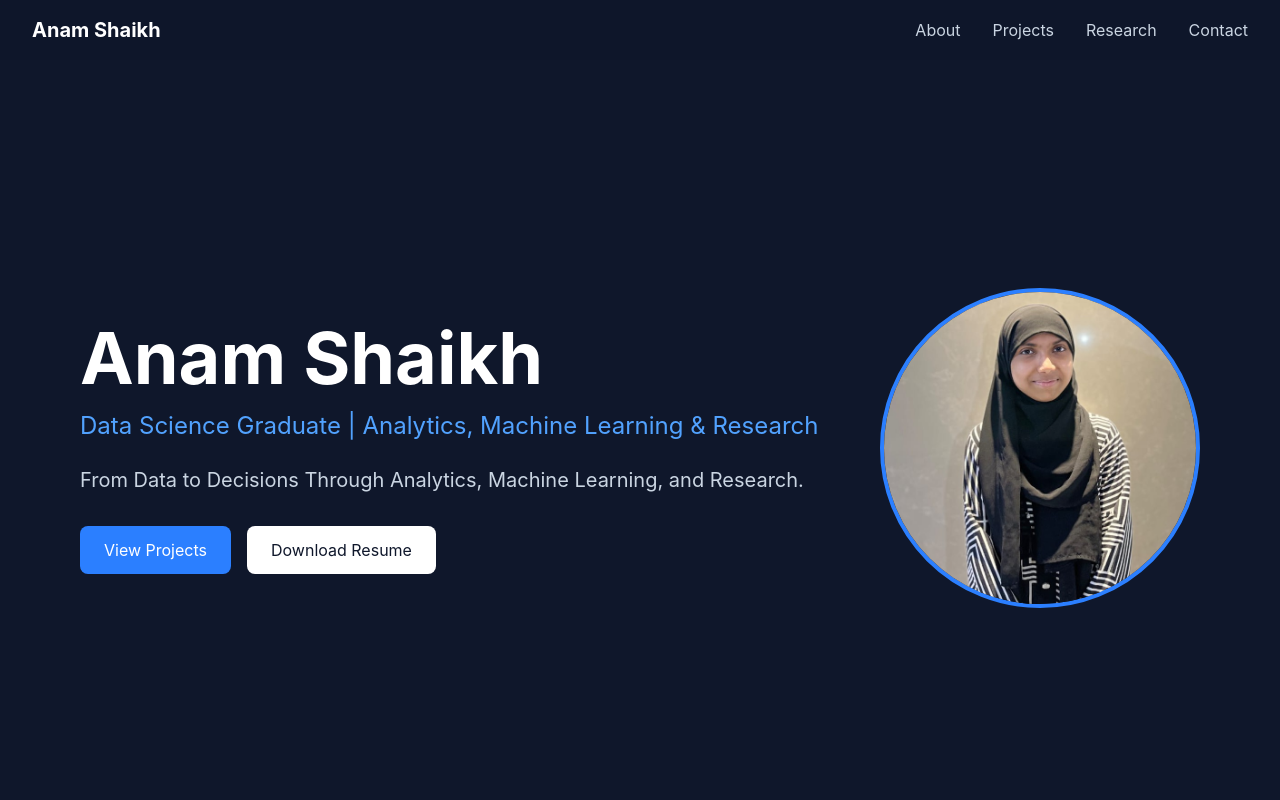
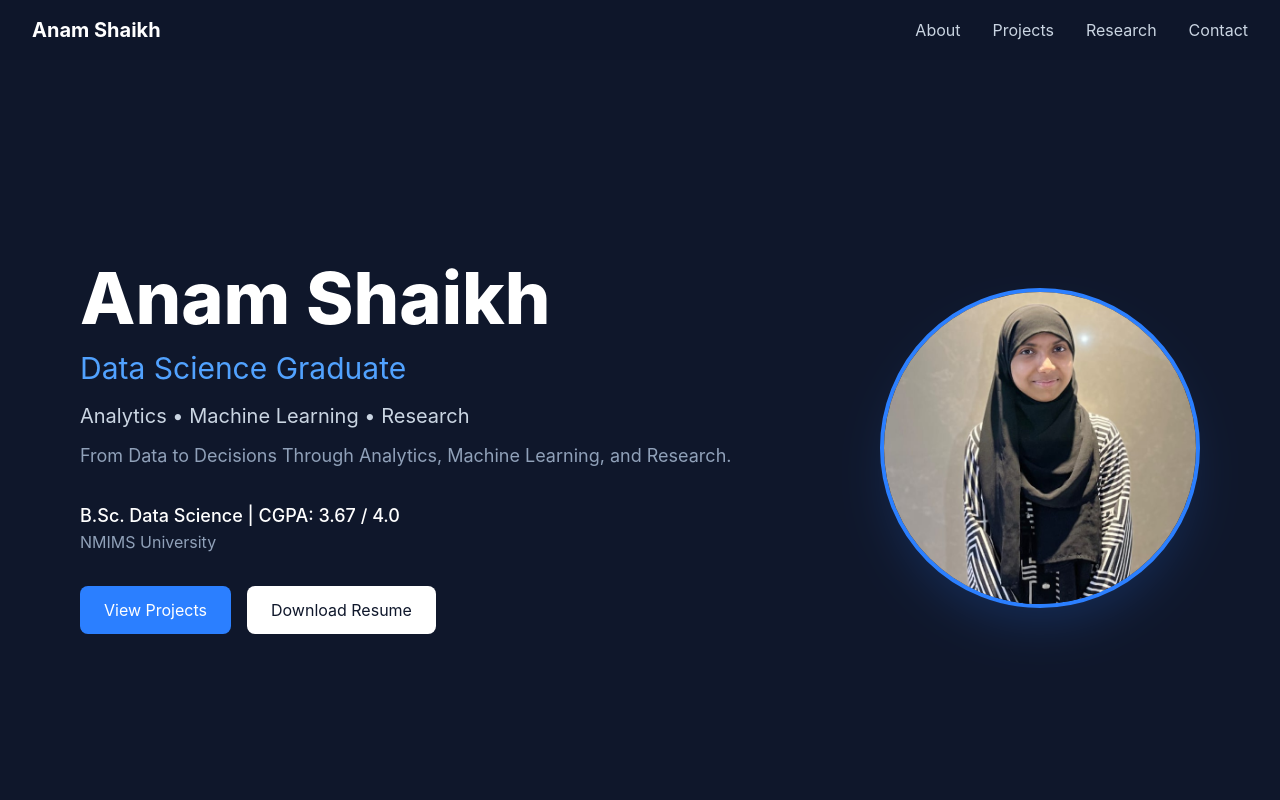
Before and after one commit to anamsk147/portfolio-website, a React (Vite) app: page / in a window 1280 px wide. Shown: the top 800 px of the page. Built offline with nearby package versions, Linux system fonts and the light colour scheme.

Commit message:
Improved hero section

```diff
--- a/src/App.jsx
+++ b/src/App.jsx
@@ -13,7 +13,7 @@ import Footer from "./components/Footer";
 
 function App() {
   return (
-    <>
+    <div className="bg-gradient-to-b from-slate-900 via-slate-950 to-black">
       <Navbar />
       <Hero />
       <Highlights />
@@ -26,7 +26,7 @@ function App() {
       <Certifications />
       <Contact />
       <Footer />
-    </>
+    </div>
   );
 }
 
--- a/src/components/About.jsx
+++ b/src/components/About.jsx
@@ -5,7 +5,7 @@ function About() {
       className="bg-slate-900 text-white py-24"
     >
       <div className="max-w-5xl mx-auto px-8">
-        <h2 className="text-4xl font-bold mb-10">
+        <h2 className="text-4xl md:text-5xl font-bold mb-10">
           About Me
         </h2>
 
--- a/src/components/Contact.jsx
+++ b/src/components/Contact.jsx
@@ -5,7 +5,7 @@ function Contact() {
       className="bg-slate-950 text-white py-24"
     >
       <div className="max-w-4xl mx-auto px-8 text-center">
-        <h2 className="text-4xl font-bold mb-8">
+        <h2 className="text-4xl md:text-5xl font-bold mb-10">
           Contact
         </h2>
 
--- a/src/components/Experience.jsx
+++ b/src/components/Experience.jsx
@@ -4,7 +4,7 @@ function Experience() {
   return (
     <section className="bg-slate-900 text-white py-24">
       <div className="max-w-5xl mx-auto px-8">
-        <h2 className="text-4xl font-bold text-center mb-14">
+        <h2 className="text-4xl md:text-5xl font-bold mb-10">
           Experience
         </h2>
 
--- a/src/components/Hero.jsx
+++ b/src/components/Hero.jsx
@@ -1,20 +1,34 @@
 function Hero() {
   return (
-    <section className="min-h-screen bg-slate-900 text-white flex items-center justify-between px-20 pt-24">
+    <section className="min-h-screen bg-slate-900 text-white flex flex-col-reverse lg:flex-row items-center justify-between px-8 lg:px-20 pt-24 gap-12">
 
       <div className="max-w-3xl">
-        <h1 className="text-7xl font-bold mb-4">
+        <h1 className="text-5xl lg:text-7xl font-extrabold mb-4">
           Anam Shaikh
         </h1>
 
-        <h2 className="text-2xl text-blue-400 mb-6">
-          Data Science Graduate | Analytics, Machine Learning & Research
+        <h2 className="text-3xl text-blue-400 mb-4">
+          Data Science Graduate
         </h2>
 
-        <p className="text-xl text-slate-300 mb-8">
+        <p className="text-xl text-slate-300 mb-3">
+          Analytics • Machine Learning • Research
+        </p>
+
+        <p className="text-lg text-slate-400 mb-8">
           From Data to Decisions Through Analytics,
           Machine Learning, and Research.
         </p>
+
+        <div className="mb-8">
+          <p className="text-lg font-medium">
+            B.Sc. Data Science | CGPA: 3.67 / 4.0
+          </p>
+
+          <p className="text-slate-400">
+            NMIMS University
+          </p>
+        </div>
 
         <div className="flex gap-4">
           <a
@@ -38,7 +52,7 @@ function Hero() {
         <img
           src="/profile.jpg"
           alt="Anam Shaikh"
-          className="w-80 h-80 rounded-full object-cover border-4 border-blue-500"
+          className="w-64 h-64 lg:w-80 lg:h-80 rounded-full object-cover border-4 border-blue-500 shadow-2xl shadow-blue-500/20"
         />
       </div>
 
--- a/src/components/Projects.jsx
+++ b/src/components/Projects.jsx
@@ -15,7 +15,7 @@ function Projects() {
           {projects.map((project, index) => (
             <div
               key={index}
-              className="bg-slate-800 p-8 rounded-xl hover:scale-105 transition duration-300"
+              className="bg-slate-800 p-8 rounded-xl hover:scale-105 hover:shadow-2xl hover:shadow-blue-500/10 transition duration-300 border border-slate-700"
             >
               <h3 className="text-2xl font-semibold mb-4">
                 {project.title}
```
Also changed, not shown: 1 other file (tests, documents, lock files or other folders). Lines whose indentation alone changed are shown as unchanged.
